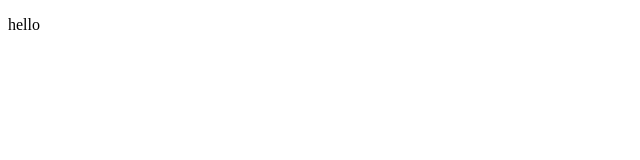
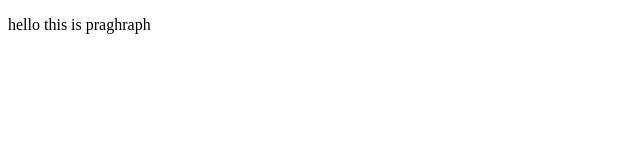
Before and after one commit to gaurav1712002/test-repository, a plain HTML site: page index2.html in a window 1280 px wide. Shown: the whole page, without its empty margins (0-640 px from the left). Drawn offline with Linux system fonts and the light colour scheme.

Commit message:
changes done

```diff
--- a/index2.html
+++ b/index2.html
@@ -7,6 +7,6 @@
     <title>Document</title>
   </head>
   <body>
-    <p>hello</p>
+    <p>hello this is praghraph</p>
   </body>
 </html>
```
